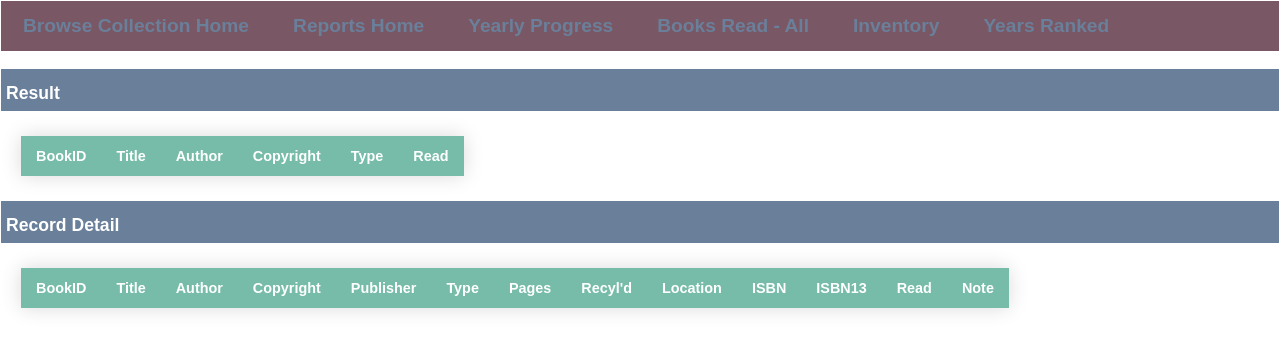
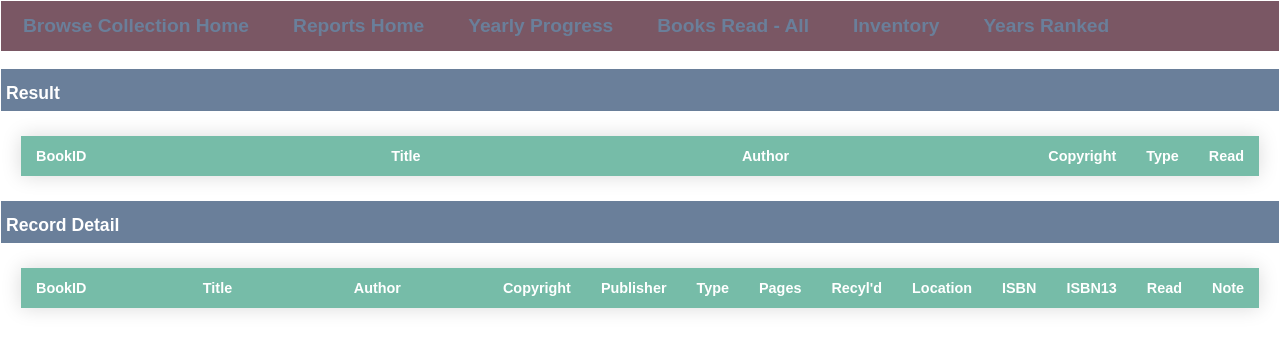
Before and after one commit to DrSkippy/php_books_database, a PHP site: page /js_reports/inventory.html in a window 1280 px wide. Shown: the top 351 px of the page. Run offline with PHP 8.4, Linux system fonts and the light colour scheme; lists and menus that the app fills with data are empty.

Commit message:
more table tidy

```diff
--- a/style/table-style.css
+++ b/style/table-style.css
@@ -116,6 +116,9 @@ input[type=button], input[type=submit], input[type=reset] {
 .styled-table td {
     padding: 12px 15px;
     vertical-align: top;
+    width: 35%;
+    word-wrap: break-word;
+    max-width: 300px;
 }
 
 .styled-table tbody tr {
@@ -154,6 +157,7 @@ input[type=button], input[type=submit], input[type=reset] {
 .styled-inner-table th,
 .styled-inner-table td {
     padding: 12px 15px;
+    width: 35%;
     word-wrap: break-word;
     max-width: 300px;
 }
```
